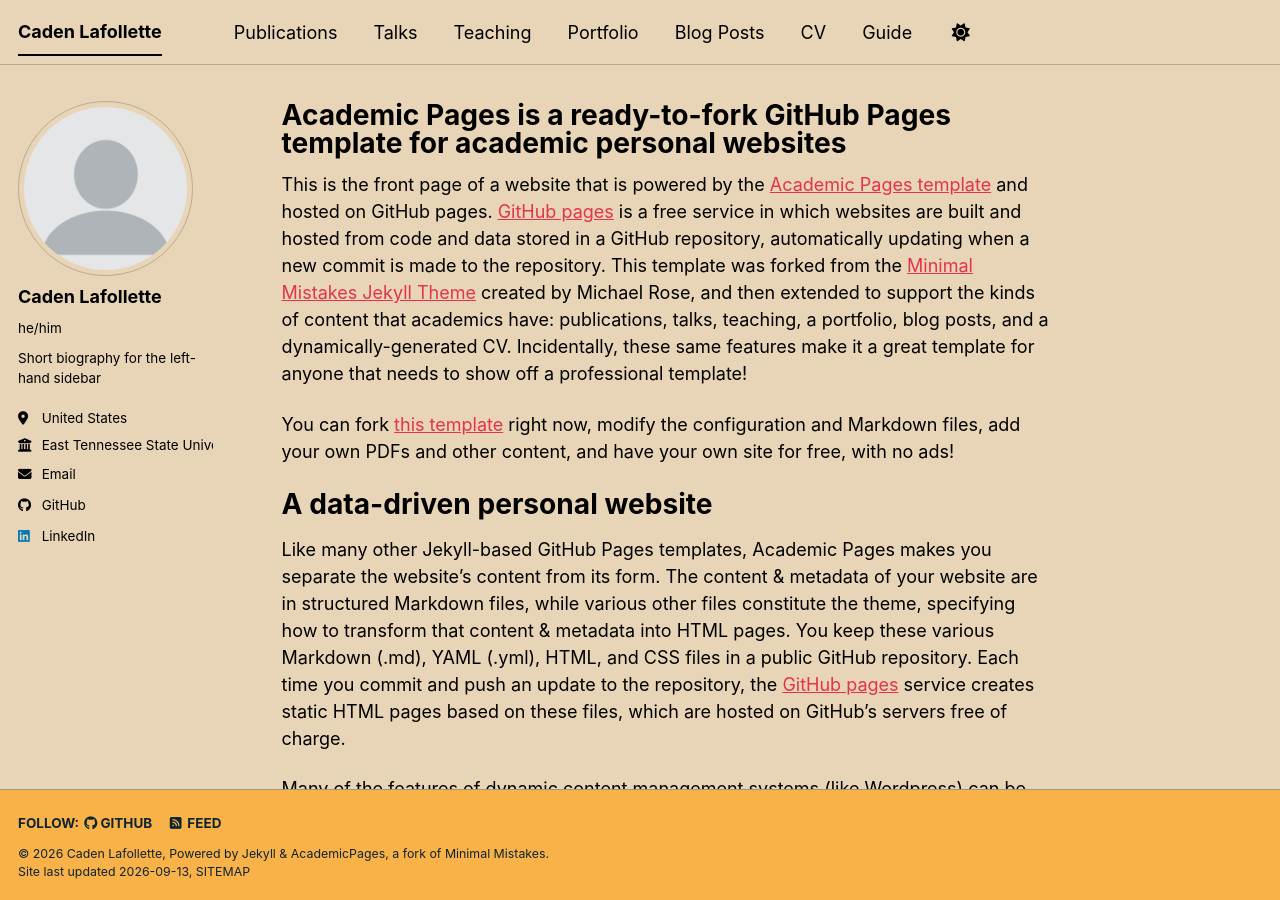
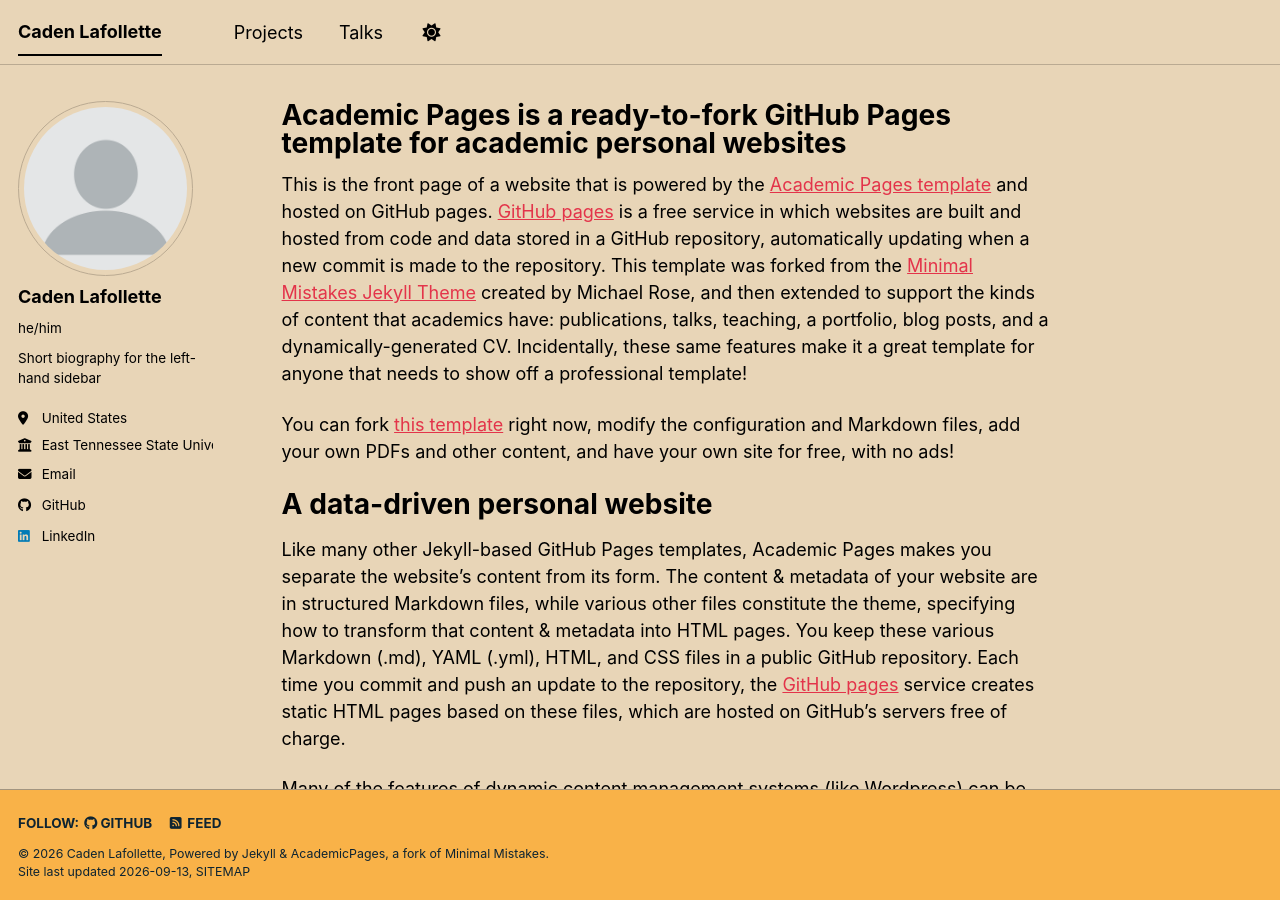
Before and after one commit to clafollette303/clafollette303.github.io, a Jekyll site: the page built from _pages/about.md, in a window 1280 px wide and 900 px high. Built offline with Jekyll 4.4.1, drawn with Linux system fonts in a browser that asks for light colours; a style sheet for code colours, icons or effects is not loaded.

Commit message:
Update navigation items in navigation.yml
Removed some navigation items and added 'Projects'.

```diff
--- a/_data/navigation.yml
+++ b/_data/navigation.yml
@@ -8,26 +8,14 @@
 #      Markdown formatted page while the second is generated using JSON.
 
 main:
-  - title: "Publications"
-    url: /publications/
+  - title: "Projects"
+    url: /projects/
 
   - title: "Talks"
     url: /talks/
 
-  - title: "Teaching"
-    url: /teaching/
+ # - title: "Teaching"
+ #  url: /teaching/
 
-  - title: "Portfolio"
-    url: /portfolio/
-
-  - title: "Blog Posts"
-    url: /year-archive/
-
-  - title: "CV"
-    url: /cv/
-
-  # - title: "CV"
-  #   url: /cv-json/
-
-  - title: "Guide"
-    url: /markdown/
+ # - title: "Portfolio"
+ #   url: /portfolio/
```
